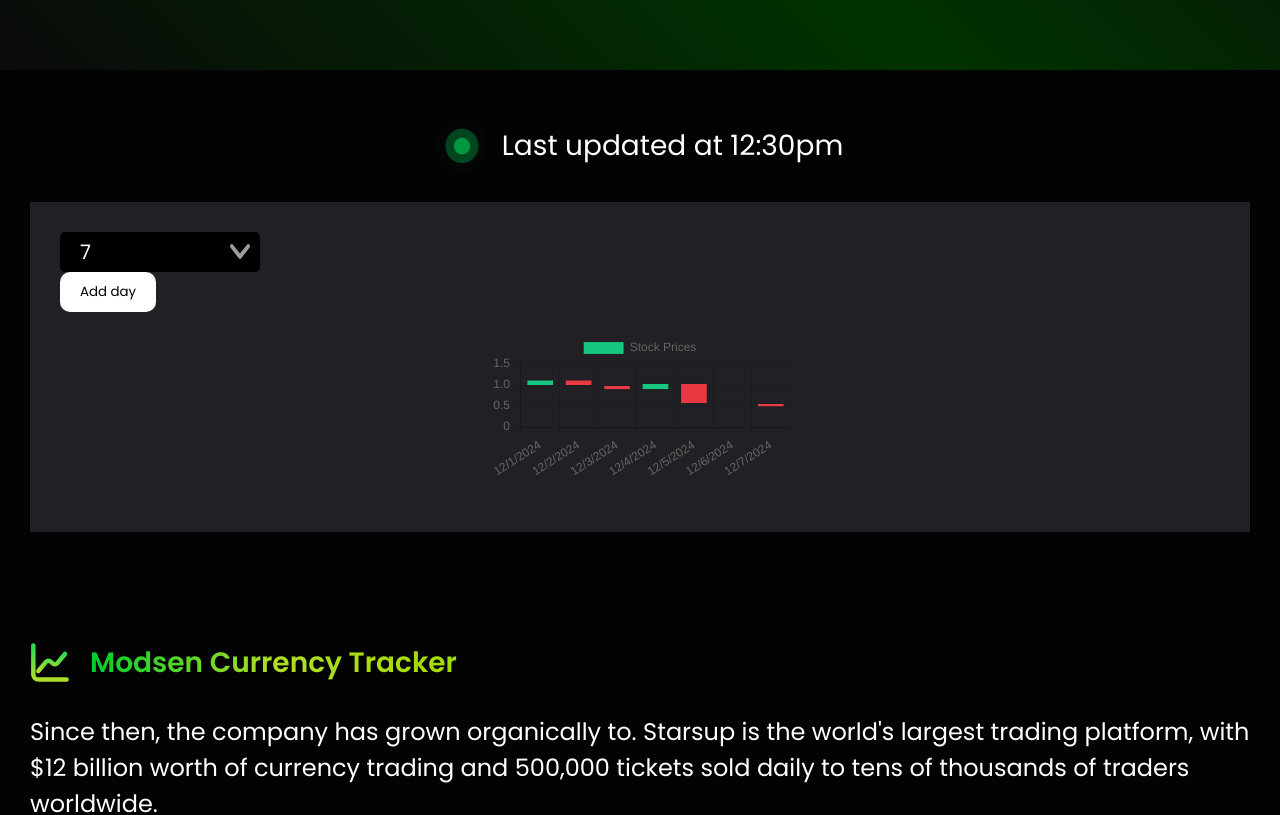
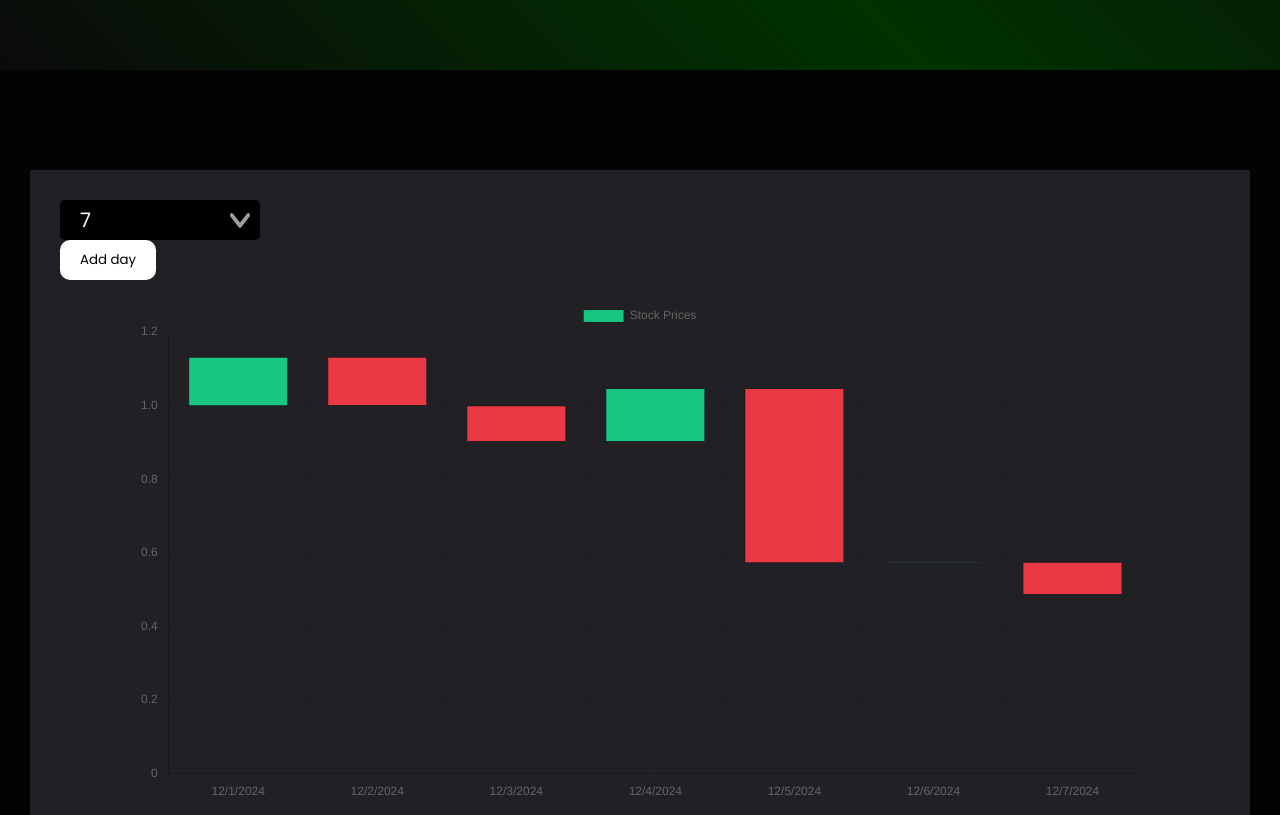
Before and after one commit to EgorZakharenkov/currency-tracker, a React app: page /timeline in a window 1280 px wide. Shown: the part 660-1475 px from the top of the page. Built offline with nearby package versions, Linux system fonts and the light colour scheme.

Commit message:
feat: update styles candelstick

```diff
--- a/src/components/App/index.tsx
+++ b/src/components/App/index.tsx
@@ -24,7 +24,6 @@
         <GlobalStyle />
         <Header />
         <Banner />
-        <LastUpdate time="12:30" />
         <Content>
           <Routes>
             {routes.map(({ element, path }) => (
--- a/src/components/CandlestickChart/styled.ts
+++ b/src/components/CandlestickChart/styled.ts
@@ -7,5 +7,6 @@
 `;
 
 export const ChartBox = styled.div`
+  width: 90%;
   padding: ${({ theme }) => theme.paddings.lg}px;
 `;
--- a/src/pages/Home/index.tsx
+++ b/src/pages/Home/index.tsx
@@ -3,6 +3,7 @@
 import { Card } from '@/components/Card';
 import { Converter } from '@/components/Convertor';
 import { Button } from '@/components/Convertor/styled';
+import { LastUpdate } from '@/components/LastUpdate';
 import { Loader } from '@/components/Loader';
 import { Modal } from '@/components/Modal';
 import { useAppDispatch, useAppSelector } from '@/hooks/redux-hooks';
@@ -49,6 +50,7 @@
   if (currencyDataLoading) return <Loader />;
   return (
     <div>
+      <LastUpdate time="12:30" />
       <Button onClick={updateCurrencyData}>Update data</Button>
       <div>
         {currencyData &&
--- a/src/pages/TimeLine/styled.ts
+++ b/src/pages/TimeLine/styled.ts
@@ -1,6 +1,7 @@
 import styled from 'styled-components';
 
 export const Container = styled.div`
+  margin-top: ${({ theme }) => theme.paddings.gap70}px;
   width: ${({ theme }) => theme.widths.container}px;
   background: ${({ theme }) => theme.colors.backgroundCard};
   padding: ${({ theme }) => theme.paddings.xl}px;
```
